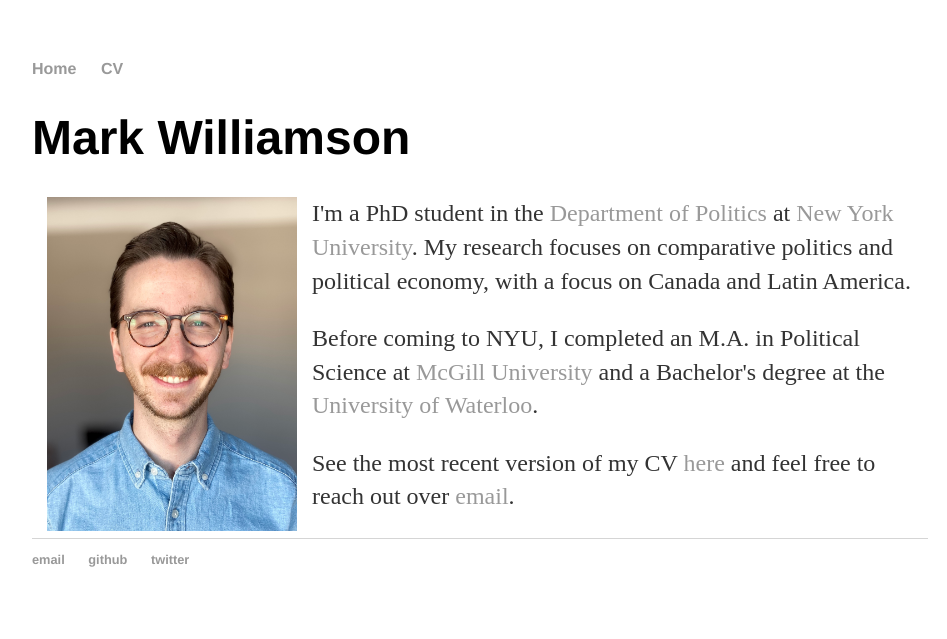
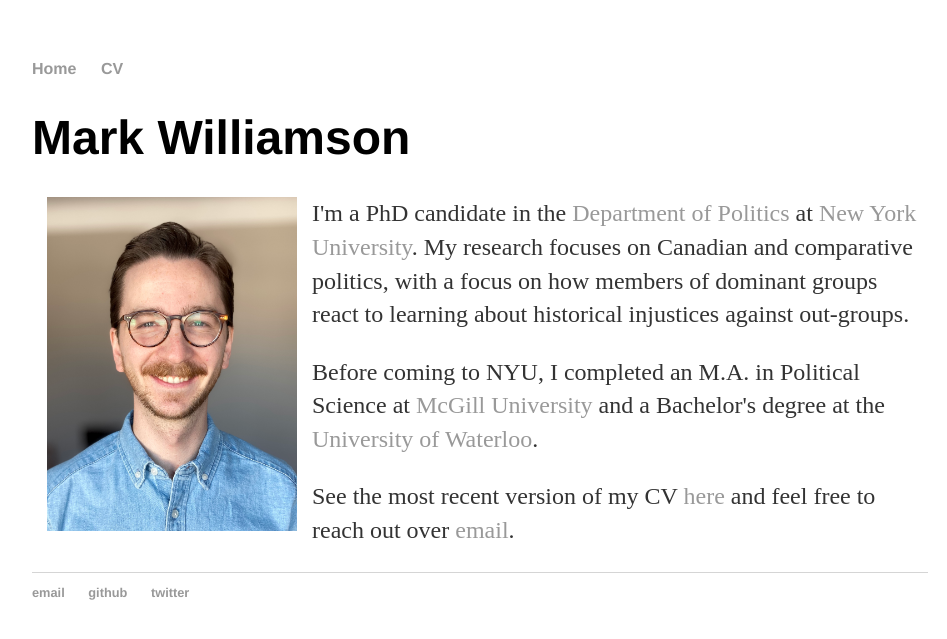
Before and after one commit to mark-williamson/mark-williamson.github.io, a Jekyll site: the page built from index.html, in a window 1280 px wide. Shown: the top 639 px of the page, without its empty margins (160-1107 px from the left). Built offline with Jekyll 4.4.1, drawn with Linux system fonts in a browser that asks for light colours.

Commit message:
Update bio

```diff
--- a/index.html
+++ b/index.html
@@ -5,7 +5,7 @@
 <div class="blurb">
 	<h1>Mark Williamson</h1>
 	<img src="assets/profile_photo2.jpeg" style="padding:0 15px;width:250px;float:left;"/>
-	<p> I'm a PhD student in the <a href="http://as.nyu.edu/politics.html">Department of Politics</a> at <a href="nyu.edu">New York University</a>. My research focuses on comparative politics and political economy, with a focus on Canada and Latin America. </p>
+	<p> I'm a PhD candidate in the <a href="http://as.nyu.edu/politics.html">Department of Politics</a> at <a href="nyu.edu">New York University</a>. My research focuses on Canadian and comparative politics, with a focus on how members of dominant groups react to learning about historical injustices against out-groups. </p>
 	<p> Before coming to NYU, I completed an M.A. in Political Science at <a href="http://mcgill.ca">McGill University</a> and a Bachelor's degree at the <a href="http://uwaterloo.ca">University of Waterloo</a>.</p>
 	<p> See the most recent version of my CV <a href="/cv">here</a> and feel free to reach out over <a href="mailto:mark.williamson@nyu.edu">email</a>.</p>
 </div><!-- /.blurb -->
```
